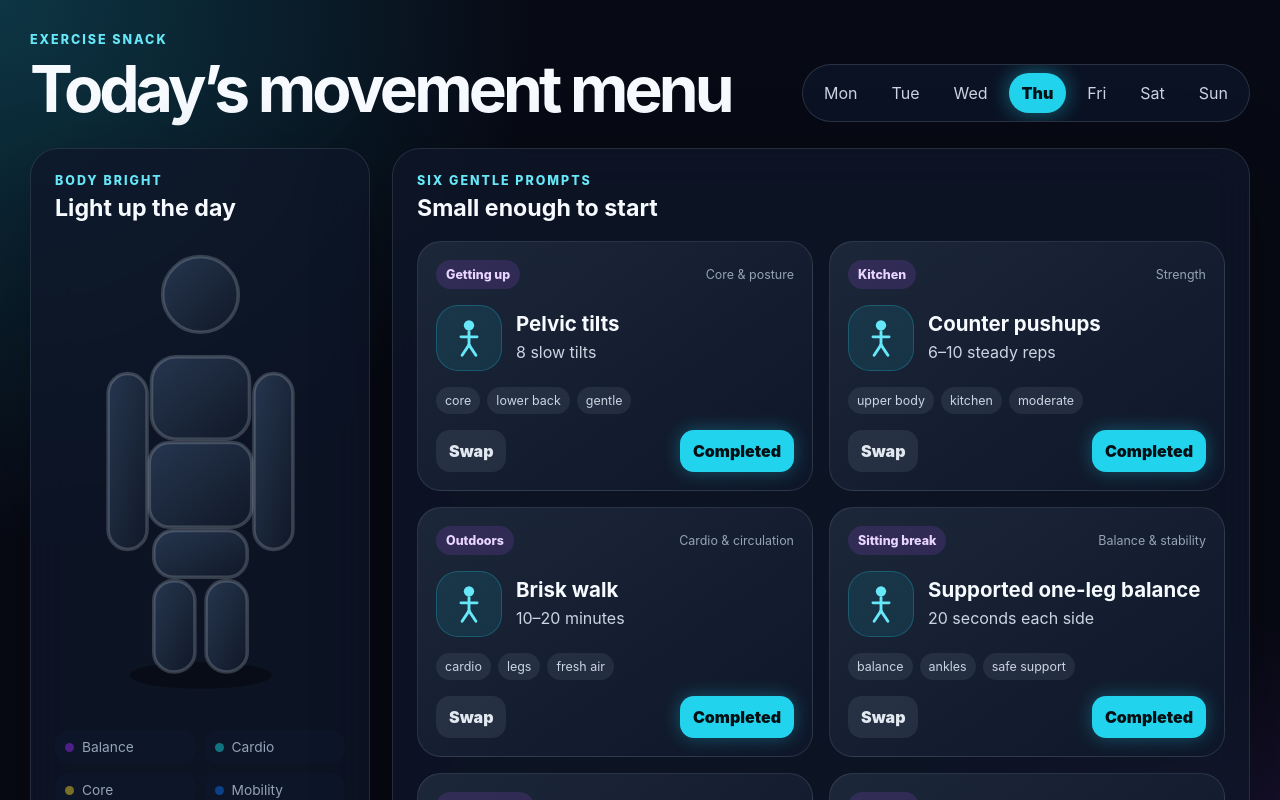
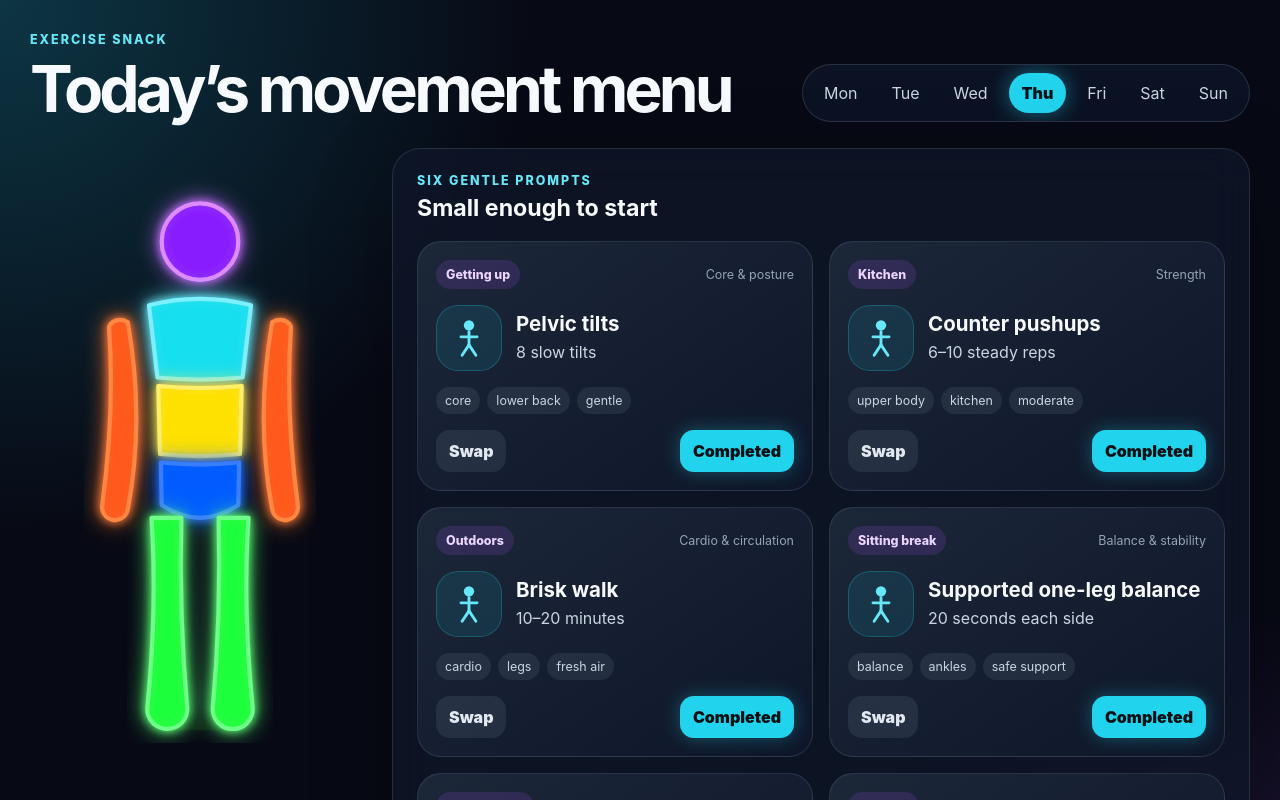
Before and after one commit to hucilluc/exercise-snacks, a React (Vite) app: page / in a window 1280 px wide. Shown: the top 800 px of the page. Built offline with nearby package versions, Linux system fonts and the light colour scheme.

Commit message:
Adopt luminous Body Bright SVG style

```diff
--- a/src/components/BodyBrightFigure.jsx
+++ b/src/components/BodyBrightFigure.jsx
@@ -1,169 +1,142 @@
-import { zoneLabels } from "../data/exercises.js";
+export default function BodyBrightFigure() {
+  return (
+    <div className="body-bright-figure">
+      <svg viewBox="0 0 400 700" role="img" aria-label="Body Bright figure">
+        <defs>
+          <radialGradient id="bb-bg-glow" cx="50%" cy="95%" r="40%">
+            <stop offset="0%" stopColor="#0c2511" stopOpacity="0.8" />
+            <stop offset="100%" stopColor="#090d16" stopOpacity="0" />
+          </radialGradient>
 
-const zoneColors = {
-  head: "#9b2cff",
-  arms: "#ff5a24",
-  upperTorso: "#16e8f0",
-  midTorso: "#ffe12b",
-  lowerTorso: "#0878ff",
-  legs: "#19ff6a",
-};
-
-export default function BodyBrightFigure({ completedZones }) {
-  const isBright = (zone) => completedZones.includes(zone);
-
-  const zoneClass = (zone) =>
-    isBright(zone) ? "symbol-zone bright" : "symbol-zone";
-
-  const glow = (zone) => (isBright(zone) ? `url(#glow-${zone})` : "none");
-
-  return (
-    <section className="body-panel">
-      <div className="panel-heading">
-        <p className="eyebrow">Body Bright</p>
-        <h2>Light up the day</h2>
-      </div>
-
-      <svg
-        className="body-svg symbolic-body"
-        viewBox="0 0 220 420"
-        role="img"
-        aria-label="Body Bright progress figure"
+          {["purple", "cyan", "yellow", "blue", "orange", "green"].map((name) => (
+            <filter
+              key={name}
+              id={`bb-glow-${name}`}
+              x="-50%"
+              y="-50%"
+              width="200%"
+              height="200%"
             >
-        <defs>
-          {Object.entries(zoneColors).map(([zone, color]) => (
-            <filter key={zone} id={`glow-${zone}`}>
-              <feGaussianBlur stdDeviation="5" result="blur" />
-              <feFlood floodColor={color} floodOpacity="0.8" result="color" />
-              <feComposite in="color" in2="blur" operator="in" result="glow" />
+              <feGaussianBlur stdDeviation="5" result="blur1" />
+              <feGaussianBlur stdDeviation="12" result="blur2" />
               <feMerge>
-                <feMergeNode in="glow" />
+                <feMergeNode in="blur2" />
+                <feMergeNode in="blur1" />
                 <feMergeNode in="SourceGraphic" />
               </feMerge>
             </filter>
           ))}
-
-          <linearGradient id="body-dim" x1="0" x2="1" y1="0" y2="1">
-            <stop offset="0%" stopColor="#26364f" />
-            <stop offset="100%" stopColor="#101827" />
-          </linearGradient>
         </defs>
 
-        <g className="body-shadow">
-          <ellipse cx="110" cy="390" rx="64" ry="12" />
-        </g>
-
-        <circle
-          className={zoneClass("head")}
-          style={{
-            "--zone-color": zoneColors.head,
-            filter: glow("head"),
-          }}
-          cx="110"
-          cy="48"
-          r="34"
+        <ellipse
+          cx="200"
+          cy="660"
+          rx="100"
+          ry="25"
+          fill="url(#bb-bg-glow)"
         />
 
-        <rect
-          className={zoneClass("upperTorso")}
-          style={{
-            "--zone-color": zoneColors.upperTorso,
-            filter: glow("upperTorso"),
-          }}
-          x="66"
-          y="104"
-          width="88"
-          height="74"
-          rx="22"
+        <g strokeLinecap="round" strokeLinejoin="round">
+          <circle
+            cx="200"
+            cy="110"
+            r="45"
+            fill="#8a1dff"
+            fillOpacity="0.9"
+            stroke="#df8aff"
+            strokeWidth="5"
+            filter="url(#bb-glow-purple)"
           />
 
-        <rect
-          className={zoneClass("midTorso")}
-          style={{
-            "--zone-color": zoneColors.midTorso,
-            filter: glow("midTorso"),
-          }}
-          x="64"
-          y="181"
-          width="92"
-          height="76"
-          rx="18"
+          <path
+            d="M 140 185
+               Q 200 170 260 185
+               L 250 270
+               Q 200 275 150 270 Z"
+            fill="#18dff0"
+            fillOpacity="0.9"
+            stroke="#7bf0ff"
+            strokeWidth="5"
+            filter="url(#bb-glow-cyan)"
           />
 
-        <rect
-          className={zoneClass("lowerTorso")}
-          style={{
-            "--zone-color": zoneColors.lowerTorso,
-            filter: glow("lowerTorso"),
-          }}
-          x="68"
-          y="260"
-          width="84"
-          height="42"
-          rx="18"
+          <path
+            d="M 151 280
+               Q 200 285 249 280
+               L 247 360
+               Q 200 365 153 360 Z"
+            fill="#ffe100"
+            fillOpacity="0.9"
+            stroke="#ffee6b"
+            strokeWidth="5"
+            filter="url(#bb-glow-yellow)"
           />
 
-        <rect
-          className={zoneClass("arms")}
-          style={{
-            "--zone-color": zoneColors.arms,
-            filter: glow("arms"),
-          }}
-          x="27"
-          y="119"
-          width="35"
-          height="158"
-          rx="18"
+          <path
+            d="M 154 370
+               Q 200 375 246 370
+               L 245 420
+               Q 200 450 155 420 Z"
+            fill="#005dff"
+            fillOpacity="0.9"
+            stroke="#387cff"
+            strokeWidth="5"
+            filter="url(#bb-glow-blue)"
           />
 
-        <rect
-          className={zoneClass("arms")}
-          style={{
-            "--zone-color": zoneColors.arms,
-            filter: glow("arms"),
-          }}
-          x="158"
-          y="119"
-          width="35"
-          height="158"
-          rx="18"
+          <path
+            d="M 115 205
+               Q 135 320 115 425
+               A 15 15 0 0 1 85 420
+               Q 100 310 93 210
+               A 15 15 0 0 1 115 205 Z"
+            fill="#ff5a1f"
+            fillOpacity="0.9"
+            stroke="#ff8742"
+            strokeWidth="5"
+            filter="url(#bb-glow-orange)"
           />
 
-        <rect
-          className={zoneClass("legs")}
-          style={{
-            "--zone-color": zoneColors.legs,
-            filter: glow("legs"),
-          }}
-          x="68"
-          y="305"
-          width="37"
-          height="82"
-          rx="18"
+          <path
+            d="M 285 205
+               Q 265 320 285 425
+               A 15 15 0 0 0 315 420
+               Q 300 310 307 210
+               A 15 15 0 0 0 285 205 Z"
+            fill="#ff5a1f"
+            fillOpacity="0.9"
+            stroke="#ff8742"
+            strokeWidth="5"
+            filter="url(#bb-glow-orange)"
           />
 
-        <rect
-          className={zoneClass("legs")}
-          style={{
-            "--zone-color": zoneColors.legs,
-            filter: glow("legs"),
-          }}
-          x="115"
-          y="305"
-          width="37"
-          height="82"
-          rx="18"
+          <path
+            d="M 143 435
+               L 178 435
+               Q 175 550 185 660
+               A 22 22 0 0 1 138 660
+               Q 150 540 143 435 Z"
+            fill="#1eff3c"
+            fillOpacity="0.9"
+            stroke="#6eff89"
+            strokeWidth="5"
+            filter="url(#bb-glow-green)"
           />
+
+          <path
+            d="M 222 435
+               L 257 435
+               Q 250 540 262 660
+               A 22 22 0 0 1 215 660
+               Q 225 550 222 435 Z"
+            fill="#1eff3c"
+            fillOpacity="0.9"
+            stroke="#6eff89"
+            strokeWidth="5"
+            filter="url(#bb-glow-green)"
+          />
+        </g>
       </svg>
-
-      <div className="zone-list">
-        {Object.entries(zoneLabels).map(([zone, label]) => (
-          <div key={zone} className={isBright(zone) ? "zone-chip lit" : "zone-chip"}>
-            <span style={{ "--zone-color": zoneColors[zone] }} />
-            {label}
     </div>
-        ))}
-      </div>
-    </section>
   );
 }
```
Lines whose indentation alone changed are shown as unchanged.
